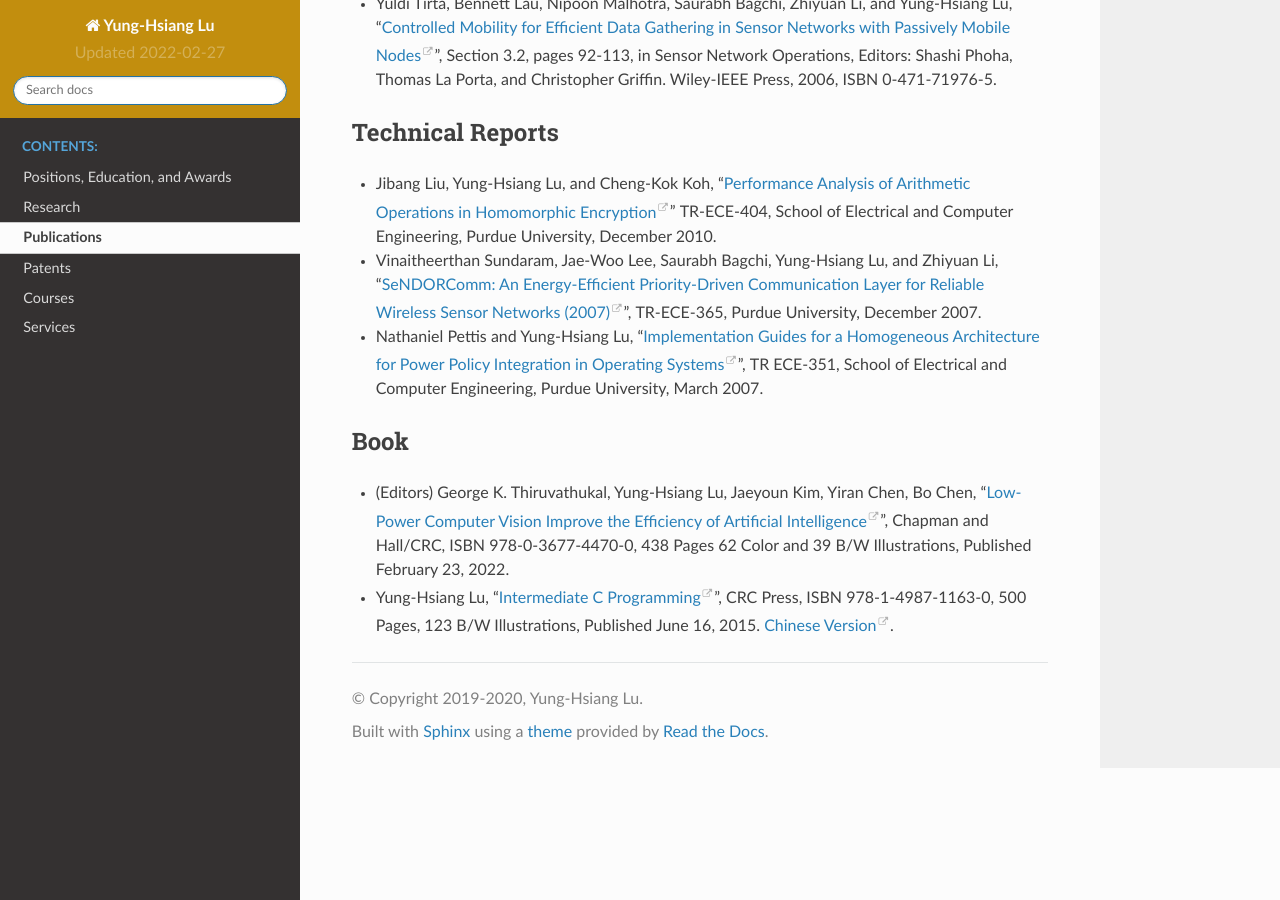
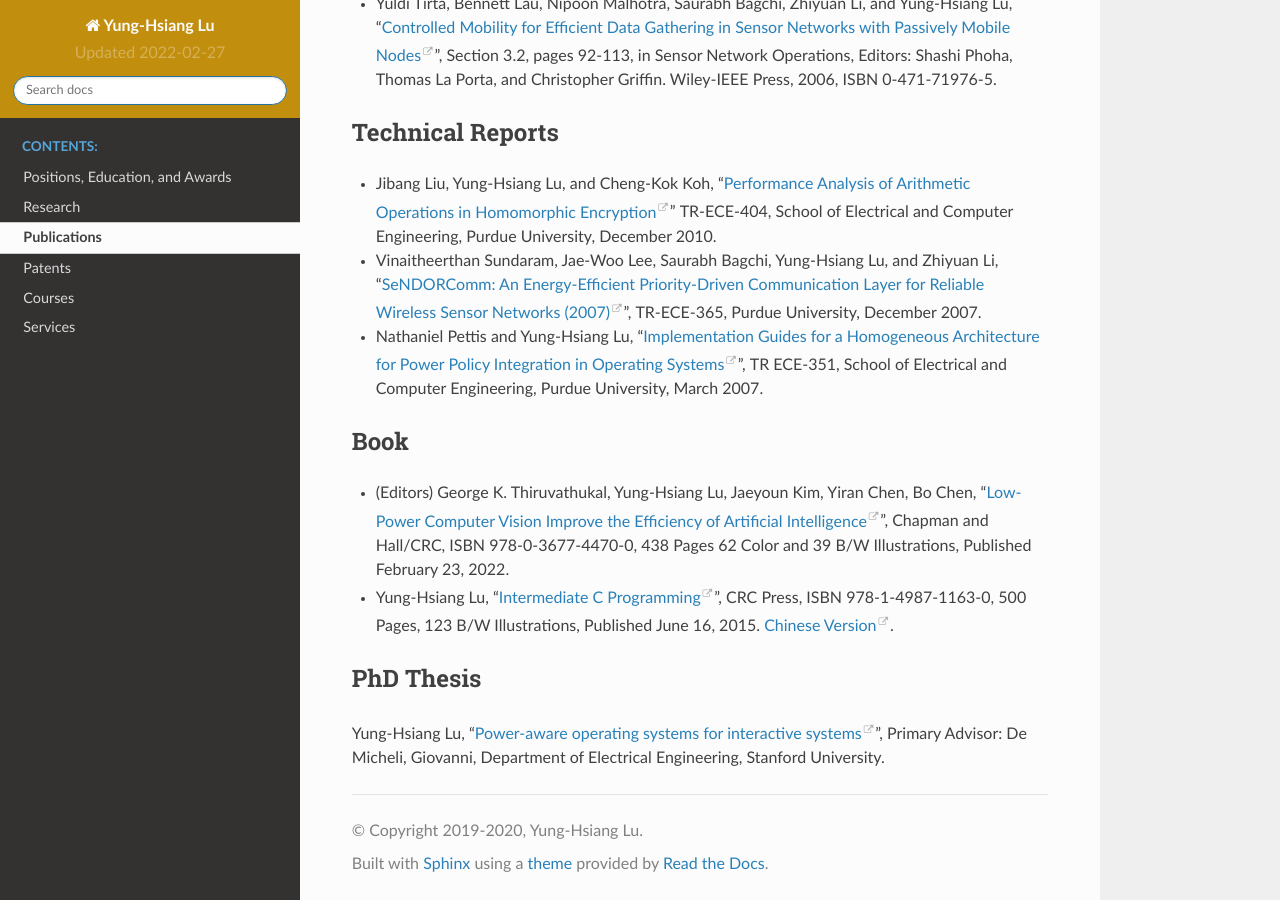
Before and after one commit to luyunghsiang/yhluweb, a Sphinx documentation site: the page built from source/publications.rst, in a window 1280 px wide and 900 px high, scrolled down 17904 px. Built offline with Sphinx 7.4.7 and the Read the Docs theme 2.0.0, drawn with Linux system fonts in a browser that asks for light colours.

Commit message:
add PhD thesis

```diff
--- a/source/publications.rst
+++ b/source/publications.rst
@@ -1246,3 +1246,12 @@ Book
   CRC Press, ISBN 978-1-4987-1163-0, 500 Pages, 123 B/W Illustrations,
   Published June 16, 2015. `Chinese Version
   <https://developer.aliyun.com/article/214499>`_.
+
+
+PhD Thesis
+----------
+
+Yung-Hsiang Lu, "`Power-aware operating systems for interactive
+systems <https://searchworks.stanford.edu/view/4810565>`_", Primary
+Advisor: De Micheli, Giovanni, Department of Electrical Engineering,
+Stanford University.
```
